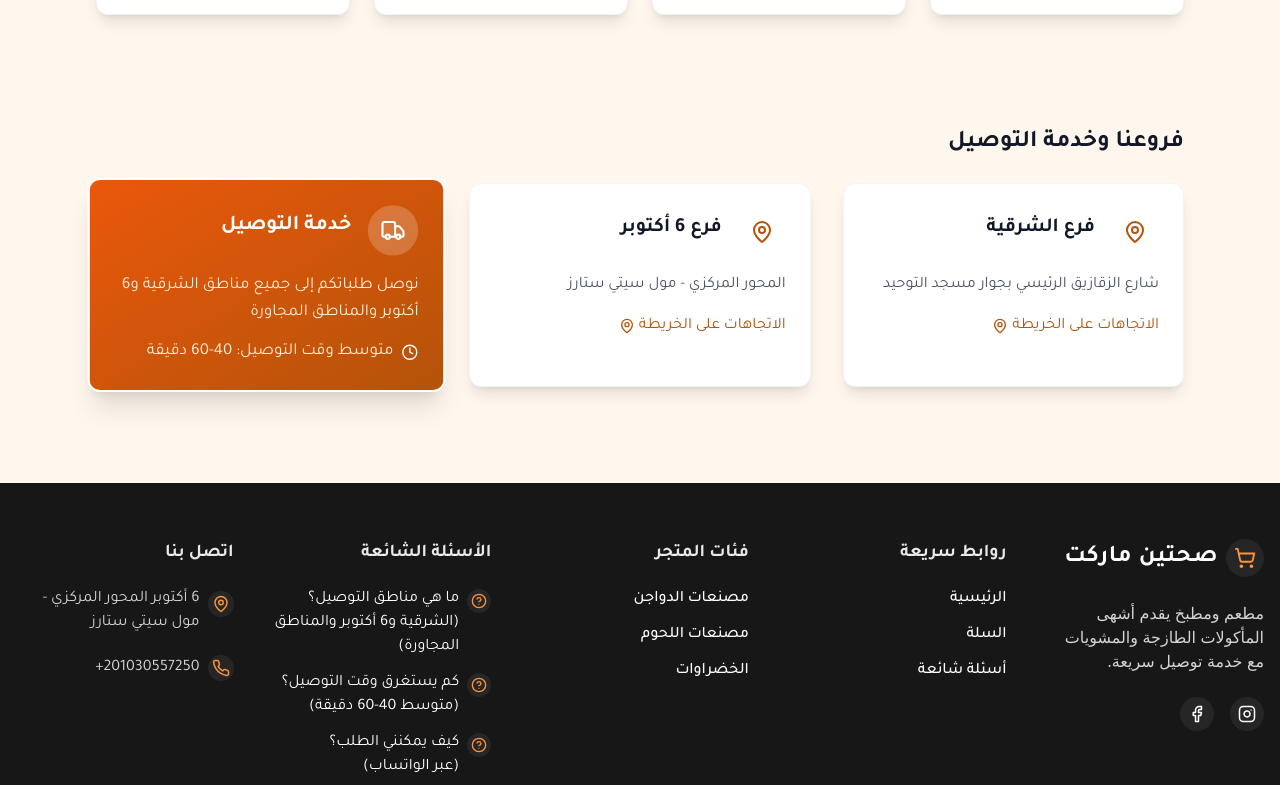
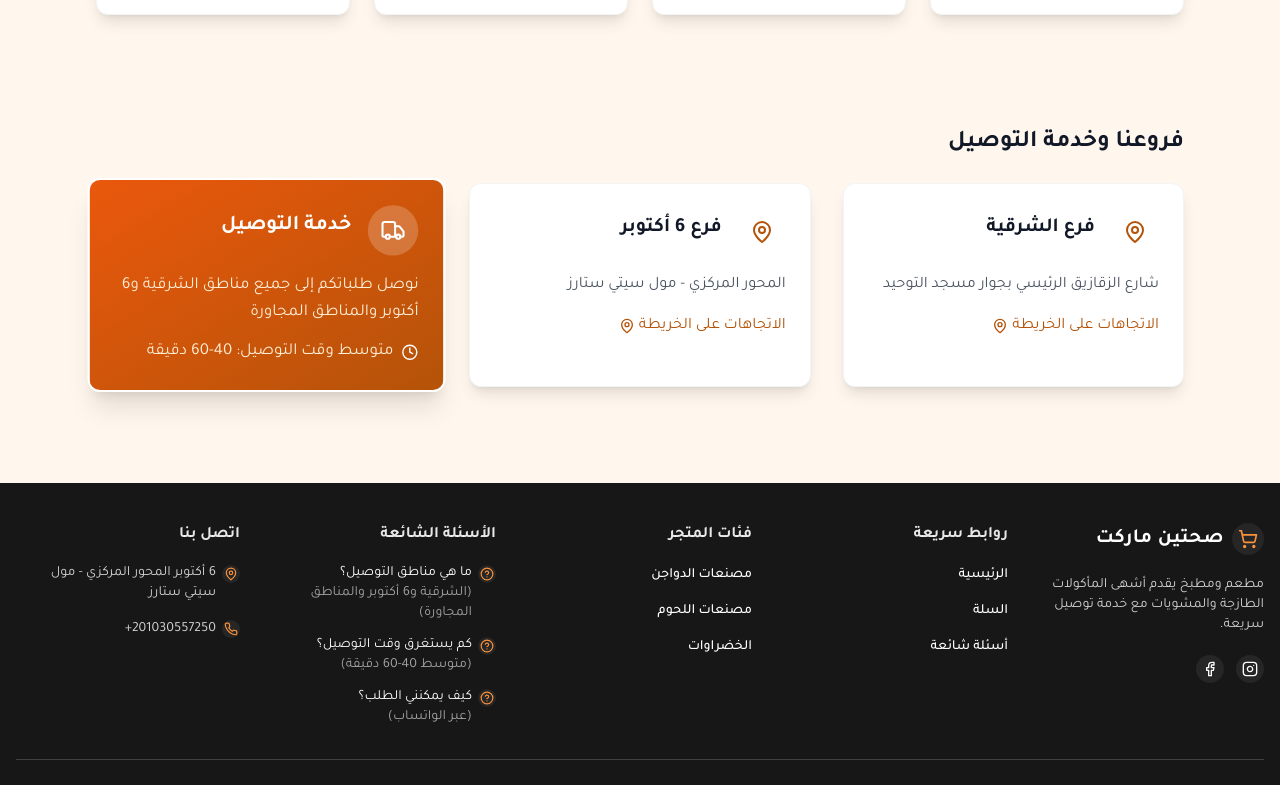
Before and after one commit to cys-solom/s7teen-food-app, a React (Vite) app: page / in a window 1280 px wide. Shown: the part 2011-2796 px from the top of the page. Built offline with nearby package versions, Linux system fonts and the light colour scheme.

Commit message:
تحسين تجربة المستخدم على الأجهزة المحمولة: تعديل التخطيط والهيدر والفوتر

```diff
--- a/src/components/layout/Footer.tsx
+++ b/src/components/layout/Footer.tsx
@@ -6,80 +6,82 @@ import { categories, whatsappNumber } from '../../data/products';
 const Footer: React.FC = () => {
   return (
     <footer className="bg-neutral-900 text-white font-tajawal">
-      <div className="container mx-auto px-2 xs:px-4 py-6 md:py-14">
-        <div className="grid grid-cols-1 xs:grid-cols-2 md:grid-cols-3 lg:grid-cols-5 gap-6 md:gap-10 text-center xs:text-right">
-          {/* شعار المتجر */}
+      <div className="container mx-auto px-3 py-5 md:px-4 md:py-10">
+        {/* تحسين تنظيم الشبكة للموبايل */}
+        <div className="grid grid-cols-1 xs:grid-cols-2 md:grid-cols-3 lg:grid-cols-5 gap-5 md:gap-8 text-center xs:text-right">
+          {/* شعار المتجر - تحسين التباعدات للموبايل */}
           <div className="xs:col-span-2 md:col-span-1">
-            <Link to="/" className="text-xl sm:text-2xl font-extrabold text-white flex items-center gap-2 mb-4 md:mb-6 justify-center xs:justify-start">
-              <span className="bg-neutral-800 rounded-full p-1.5 sm:p-2"><ShoppingCart size={22} className="text-orange-400" /></span>
+            <Link to="/" className="text-xl font-extrabold text-white flex items-center gap-2 mb-3 md:mb-5 justify-center xs:justify-start">
+              <span className="bg-neutral-800 rounded-full p-1.5"><ShoppingCart size={20} className="text-orange-400" /></span>
               <span className="tracking-wide">صحتين ماركت</span>
             </Link>
-            <p className="text-neutral-300 mb-4 md:mb-6 text-sm md:text-base leading-relaxed font-inter">
+            <p className="text-neutral-300 mb-3 md:mb-5 text-xs xs:text-sm leading-relaxed">
               مطعم ومطبخ يقدم أشهى المأكولات الطازجة والمشويات مع خدمة توصيل سريعة.
             </p>
-            <div className="flex items-center gap-4 justify-center xs:justify-start">
-              <a href="https://www.instagram.com/login" target="_blank" rel="noopener noreferrer" className="bg-neutral-800 rounded-full p-2 hover:bg-orange-400/20 transition-colors">
-                <Instagram size={18} className="text-white" />
+            <div className="flex items-center gap-3 justify-center xs:justify-start">
+              <a href="https://www.instagram.com/login" target="_blank" rel="noopener noreferrer" className="bg-neutral-800 rounded-full p-1.5 hover:bg-orange-400/20 transition-colors">
+                <Instagram size={16} className="text-white" />
               </a>
-              <a href="https://www.facebook.com/login" target="_blank" rel="noopener noreferrer" className="bg-neutral-800 rounded-full p-2 hover:bg-orange-400/20 transition-colors">
-                <Facebook size={18} className="text-white" />
+              <a href="https://www.facebook.com/login" target="_blank" rel="noopener noreferrer" className="bg-neutral-800 rounded-full p-1.5 hover:bg-orange-400/20 transition-colors">
+                <Facebook size={16} className="text-white" />
               </a>
             </div>
           </div>
-          {/* روابط سريعة */}
+          {/* روابط سريعة - تقليل التباعدات للموبايل */}
           <div>
-            <h3 className="text-base md:text-lg font-bold mb-3 md:mb-5 text-white/90 font-tajawal">روابط سريعة</h3>
-            <ul className="space-y-2 md:space-y-3">
-              <li><Link to="/" className="hover:text-orange-400 transition-colors font-medium font-tajawal text-sm md:text-base">الرئيسية</Link></li>
-              <li><Link to="/cart" className="hover:text-orange-400 transition-colors font-medium font-tajawal text-sm md:text-base">السلة</Link></li>
-              <li><Link to="/#faq" className="hover:text-orange-400 transition-colors font-medium font-tajawal text-sm md:text-base">أسئلة شائعة</Link></li>
+            <h3 className="text-sm md:text-base font-bold mb-2 md:mb-4 text-white/90">روابط سريعة</h3>
+            <ul className="space-y-1.5 md:space-y-3">
+              <li><Link to="/" className="hover:text-orange-400 transition-colors font-medium text-xs md:text-sm">الرئيسية</Link></li>
+              <li><Link to="/cart" className="hover:text-orange-400 transition-colors font-medium text-xs md:text-sm">السلة</Link></li>
+              <li><Link to="/#faq" className="hover:text-orange-400 transition-colors font-medium text-xs md:text-sm">أسئلة شائعة</Link></li>
             </ul>
           </div>
-          {/* فئات المتجر */}
+          {/* فئات المتجر - تقليل التباعدات للموبايل */}
           <div>
-            <h3 className="text-base md:text-lg font-bold mb-3 md:mb-5 text-white/90 font-tajawal">فئات المتجر</h3>
-            <ul className="space-y-2 md:space-y-3">
+            <h3 className="text-sm md:text-base font-bold mb-2 md:mb-4 text-white/90">فئات المتجر</h3>
+            <ul className="space-y-1.5 md:space-y-3">
               {categories.slice(0, 5).map((category) => (
                 <li key={category.id}>
-                  <Link to={`/category/${category.id}`} className="hover:text-orange-400 transition-colors font-medium font-tajawal text-sm md:text-base">{category.name}</Link>
+                  <Link to={`/category/${category.id}`} className="hover:text-orange-400 transition-colors font-medium text-xs md:text-sm">{category.name}</Link>
                 </li>
               ))}
             </ul>
           </div>
-          {/* الأسئلة الشائعة */}
+          {/* الأسئلة الشائعة - تحسين التنسيق للموبايل */}
           <div id="faq" className="xs:col-span-2 md:col-span-1">
-            <h3 className="text-base md:text-lg font-bold mb-3 md:mb-5 text-white/90 font-tajawal">الأسئلة الشائعة</h3>
+            <h3 className="text-sm md:text-base font-bold mb-2 md:mb-4 text-white/90">الأسئلة الشائعة</h3>
             <ul className="space-y-2 md:space-y-3">
-              <li className="flex items-start gap-2">
-                <span className="bg-neutral-800 rounded-full p-1 mt-0.5"><HelpCircle size={16} className="text-orange-400" /></span>
-                <span className="text-sm md:text-base">ما هي مناطق التوصيل؟<br/>(الشرقية و6 أكتوبر والمناطق المجاورة)</span>
+              <li className="flex items-start gap-1.5">
+                <span className="bg-neutral-800 rounded-full p-0.5 mt-0.5"><HelpCircle size={14} className="text-orange-400" /></span>
+                <span className="text-xs md:text-sm">ما هي مناطق التوصيل؟<br/><span className="text-neutral-400">(الشرقية و6 أكتوبر والمناطق المجاورة)</span></span>
               </li>
-              <li className="flex items-start gap-2">
-                <span className="bg-neutral-800 rounded-full p-1 mt-0.5"><HelpCircle size={16} className="text-orange-400" /></span>
-                <span className="text-sm md:text-base">كم يستغرق وقت التوصيل؟<br/>(متوسط 40-60 دقيقة)</span>
+              <li className="flex items-start gap-1.5">
+                <span className="bg-neutral-800 rounded-full p-0.5 mt-0.5"><HelpCircle size={14} className="text-orange-400" /></span>
+                <span className="text-xs md:text-sm">كم يستغرق وقت التوصيل؟<br/><span className="text-neutral-400">(متوسط 40-60 دقيقة)</span></span>
               </li>
-              <li className="flex items-start gap-2">
-                <span className="bg-neutral-800 rounded-full p-1 mt-0.5"><HelpCircle size={16} className="text-orange-400" /></span>
-                <span className="text-sm md:text-base">كيف يمكنني الطلب؟<br/>(عبر الواتساب)</span>
+              <li className="flex items-start gap-1.5">
+                <span className="bg-neutral-800 rounded-full p-0.5 mt-0.5"><HelpCircle size={14} className="text-orange-400" /></span>
+                <span className="text-xs md:text-sm">كيف يمكنني الطلب؟<br/><span className="text-neutral-400">(عبر الواتساب)</span></span>
               </li>
             </ul>
           </div>
-          {/* اتصل بنا */}
+          {/* اتصل بنا - تحسين التنسيق للموبايل */}
           <div className="xs:col-span-2 md:col-span-1">
-            <h3 className="text-base md:text-lg font-bold mb-3 md:mb-5 text-white/90 font-tajawal">اتصل بنا</h3>
-            <ul className="space-y-3 md:space-y-5">
-              <li className="flex items-start gap-2 justify-center xs:justify-start">
-                <span className="bg-neutral-800 rounded-full p-1 mt-1"><MapPin size={18} className="text-orange-400" /></span>
-                <span className="text-neutral-300 font-tajawal text-sm md:text-base">6 أكتوبر المحور المركزي - مول سيتي ستارز</span>
+            <h3 className="text-sm md:text-base font-bold mb-2 md:mb-4 text-white/90">اتصل بنا</h3>
+            <ul className="space-y-2 md:space-y-4">
+              <li className="flex items-start gap-1.5 justify-center xs:justify-start">
+                <span className="bg-neutral-800 rounded-full p-0.5 mt-0.5"><MapPin size={14} className="text-orange-400" /></span>
+                <span className="text-neutral-300 text-xs md:text-sm">6 أكتوبر المحور المركزي - مول سيتي ستارز</span>
               </li>
-              <li className="flex items-center gap-2 justify-center xs:justify-start">
-                <span className="bg-neutral-800 rounded-full p-1"><Phone size={18} className="text-orange-400" /></span>
-                <span className="text-neutral-300 font-tajawal text-sm md:text-base" dir="ltr">+201030557250</span>
+              <li className="flex items-center gap-1.5 justify-center xs:justify-start">
+                <span className="bg-neutral-800 rounded-full p-0.5"><Phone size={14} className="text-orange-400" /></span>
+                <a href={`https://wa.me/${whatsappNumber}`} className="text-neutral-300 text-xs md:text-sm hover:text-orange-400" dir="ltr">+201030557250</a>
               </li>
             </ul>
           </div>
         </div>
-        <div className="border-t border-neutral-700 mt-6 md:mt-12 pt-6 md:pt-8 text-center text-neutral-400 text-xs md:text-sm font-tajawal">
+        {/* تصغير هامش وحجم النص في حقوق النشر */}
+        <div className="border-t border-neutral-700 mt-5 md:mt-8 pt-4 md:pt-6 text-center text-neutral-400 text-[10px] md:text-xs">
           <p>© 2025 صحتين ماركت. جميع الحقوق محفوظة ل علياء شوقي.</p>
         </div>
       </div>
--- a/src/components/layout/Header.tsx
+++ b/src/components/layout/Header.tsx
@@ -35,12 +35,13 @@ const Header: React.FC<HeaderProps> = ({ toggleCart }) => {
 
   return (
     <header className="bg-white shadow-md sticky top-0 z-50">
-      <div className="container mx-auto px-2 xs:px-4">
-        <div className="flex items-center justify-between h-16">
-          {/* إعادة تصميم الشعار بحيث يكون أصغر على شاشة الموبايل */}
-          <Link to="/" className="flex flex-col items-start">
-            <span className="text-xl xs:text-2xl font-bold text-primary font-cairo">صحتين</span>
-            <span className="text-[10px] xs:text-xs font-semibold text-gray-500 mt-0.5 xs:mt-1">Fast & Tasty</span>
+      <div className="container mx-auto px-3 xs:px-4">
+        {/* تحسين ارتفاع الهيدر للشاشات الصغيرة */}
+        <div className="flex items-center justify-between h-14 md:h-16">
+          {/* تعديل مظهر الشعار لتحسين العرض على الموبايل */}
+          <Link to="/" className="flex items-center">
+            <span className="text-lg xs:text-xl sm:text-2xl font-bold text-primary font-cairo">صحتين</span>
+            <span className="text-[9px] xs:text-xs font-semibold text-gray-500 mt-0.5 mr-1">Fast & Tasty</span>
           </Link>
 
           {/* حقل البحث - مخفي على الموبايل */}
@@ -57,14 +58,13 @@ const Header: React.FC<HeaderProps> = ({ toggleCart }) => {
                 type="submit"
                 className="absolute left-3 top-1/2 transform -translate-y-1/2 text-gray-500 hover:text-primary"
               >
-                <Search size={20} />
+                <Search size={18} />
               </button>
             </form>
           </div>
 
           {/* أزرار - ظاهرة فقط على الشاشات الكبيرة */}
           <div className="hidden md:flex items-center gap-4 lg:gap-6">
-            {/* زر السلة */}
             <button
               className="bg-secondary text-white py-2 px-4 rounded-full text-sm flex items-center gap-2 relative hover:bg-opacity-90 transition-all"
               onClick={toggleCart}
@@ -79,24 +79,24 @@ const Header: React.FC<HeaderProps> = ({ toggleCart }) => {
             </button>
           </div>
 
-          {/* زر السلة المختصر للموبايل */}
-          <div className="md:hidden flex items-center gap-2">
+          {/* تحسين أزرار الموبايل وتباعدها */}
+          <div className="md:hidden flex items-center gap-3">
             <button
-              className="relative rounded-full p-2 text-primary border border-gray-200"
+              className="relative rounded-full p-1.5 text-primary bg-gray-50 border border-gray-200"
               onClick={toggleCart}
             >
-              <ShoppingCart size={20} />
+              <ShoppingCart size={18} />
               {totalItems > 0 && (
-                <span className="absolute -top-2 -right-2 bg-red-500 text-white text-xs rounded-full w-5 h-5 flex items-center justify-center">
+                <span className="absolute -top-1 -right-1 bg-red-500 text-white text-xs rounded-full w-4 h-4 flex items-center justify-center">
                   {totalItems}
                 </span>
               )}
             </button>
             <button
-              className="text-gray-600 hover:text-primary p-2"
+              className="text-gray-600 hover:text-primary p-1.5 bg-gray-50 rounded-full"
               onClick={toggleMenu}
             >
-              {isMenuOpen ? <X size={24} /> : <Menu size={24} />}
+              {isMenuOpen ? <X size={18} /> : <Menu size={18} />}
             </button>
           </div>
         </div>
@@ -118,15 +118,16 @@ const Header: React.FC<HeaderProps> = ({ toggleCart }) => {
         </nav>
       </div>
 
-      {/* القائمة المنسدلة على الشاشات الصغيرة */}
+      {/* تحسين القائمة المنسدلة على الشاشات الصغيرة */}
       {isMenuOpen && (
-        <div className="md:hidden bg-white border-t border-gray-200 py-4 shadow-md">
-          <div className="container px-4 mx-auto">
-            <form onSubmit={handleSearch} className="relative mb-4">
+        <div className="md:hidden bg-white border-t border-gray-100 py-3 shadow-md animate-fadeIn">
+          <div className="container px-3 mx-auto">
+            {/* تحسين مظهر حقل البحث */}
+            <form onSubmit={handleSearch} className="relative mb-3">
               <input
                 type="text"
                 placeholder="ابحث عن الأطباق..."
-                className="w-full py-2 px-4 pr-10 rounded-full border border-gray-300 focus:outline-none focus:border-primary text-sm"
+                className="w-full py-2 px-3 pr-9 rounded-lg border border-gray-200 focus:outline-none focus:border-primary text-sm"
                 value={searchQuery}
                 onChange={(e) => setSearchQuery(e.target.value)}
               />
@@ -134,13 +135,13 @@ const Header: React.FC<HeaderProps> = ({ toggleCart }) => {
                 type="submit"
                 className="absolute left-3 top-1/2 transform -translate-y-1/2 text-gray-500 hover:text-primary"
               >
-                <Search size={20} />
+                <Search size={16} />
               </button>
             </form>
 
-            <div className="mb-4">
-              <h3 className="font-semibold text-lg mb-2">القائمة</h3>
-              <ul className="grid grid-cols-2 gap-y-2">
+            <div className="mb-3">
+              <h3 className="font-bold text-gray-800 text-sm mb-2">القائمة</h3>
+              <ul className="grid grid-cols-2 gap-y-1">
                 {categories.map((category) => (
                   <li key={category.id}>
                     <Link
@@ -155,17 +156,17 @@ const Header: React.FC<HeaderProps> = ({ toggleCart }) => {
               </ul>
             </div>
 
-            <div className="space-y-2">
+            {/* تحسين زر واتساب */}
             <button
               onClick={() => {
                 handleCallUs();
                 setIsMenuOpen(false);
               }}
-                className="bg-primary text-white py-2 px-4 rounded-full text-sm w-full hover:bg-opacity-90 transition-all"
+              className="bg-[#25D366] text-white py-1.5 px-4 rounded-lg text-sm w-full hover:bg-opacity-90 transition-all flex items-center justify-center gap-2"
             >
+              <Phone size={14} />
               <span>اطلب عبر واتساب</span>
             </button>
-            </div>
           </div>
         </div>
       )}
--- a/src/components/layout/Layout.tsx
+++ b/src/components/layout/Layout.tsx
@@ -61,17 +61,17 @@ const Layout: React.FC = () => {
   };
 
   return (
-    <>
+    <div className="flex flex-col min-h-screen overflow-x-hidden">
       {/* إضافة مكون محسن الأداء */}
       <PerformanceOptimizer />
 
       <Header toggleCart={toggleCart} />
-      <main className="container mx-auto px-2 xs:px-4 py-4 md:py-8 min-h-[calc(100vh-150px)] overflow-x-hidden">
+      <main className="flex-grow container mx-auto px-3 py-3 sm:px-4 sm:py-6 md:py-8 overflow-x-hidden">
         <Outlet />
       </main>
       <Footer />
       <CartDrawer isOpen={isCartOpen} onClose={() => setIsCartOpen(false)} />
-    </>
+    </div>
   );
 };
 
```
Lines whose indentation alone changed are shown as unchanged.
